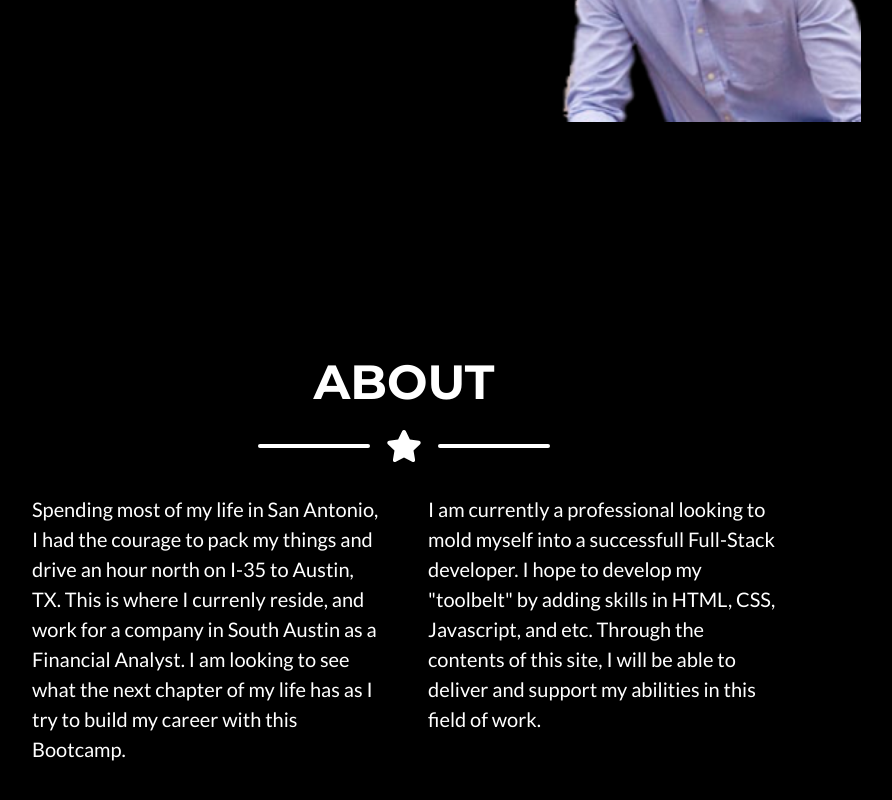
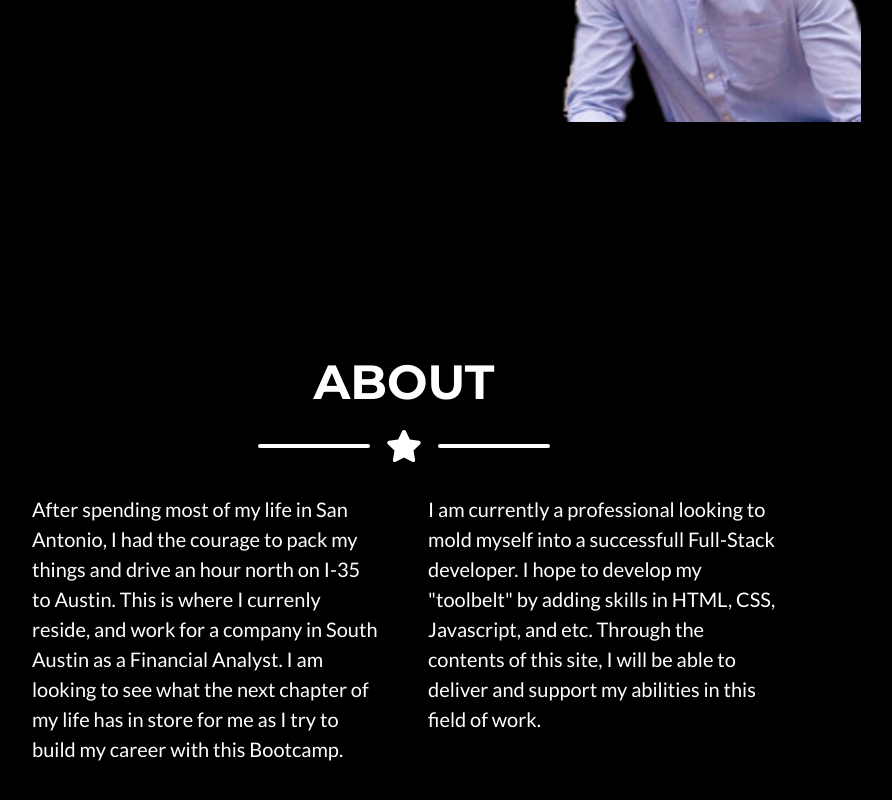
Before and after one commit to mmomin11/mmomin11.github.io, a plain HTML site: page index.html in a window 1280 px wide. Shown: the part 426-1226 px from the top of the page, without its empty margins (236-1128 px from the left). Drawn offline with nearby package versions, Linux system fonts and the light colour scheme.

Commit message:
wording edit

```diff
--- a/index.html
+++ b/index.html
@@ -66,7 +66,7 @@
         </div>
         <!-- About Section Content-->
         <div class="row">
-            <div class="col-lg-4 ml-auto"><p class="lead">Spending most of my life in San Antonio, I had the courage to pack my things and drive an hour north on I-35 to Austin, TX. This is where I currenly reside, and work for a company in South Austin as a Financial Analyst. I am looking to see what the next chapter of my life has as I try to build my career with this Bootcamp.</p></div>
+            <div class="col-lg-4 ml-auto"><p class="lead">After spending most of my life in San Antonio, I had the courage to pack my things and drive an hour north on I-35 to Austin. This is where I currenly reside, and work for a company in South Austin as a Financial Analyst. I am looking to see what the next chapter of my life has in store for me as I try to build my career with this Bootcamp.</p></div>
             <div class="col-lg-4 mr-auto"><p class="lead">I am currently a professional looking to mold myself into a successfull Full-Stack developer. I hope to develop my "toolbelt" by adding skills in HTML, CSS, Javascript, and etc. Through the contents of this site, I will be able to deliver and support my abilities in this field of work.</p></div>
         </div>
     </div>
```
